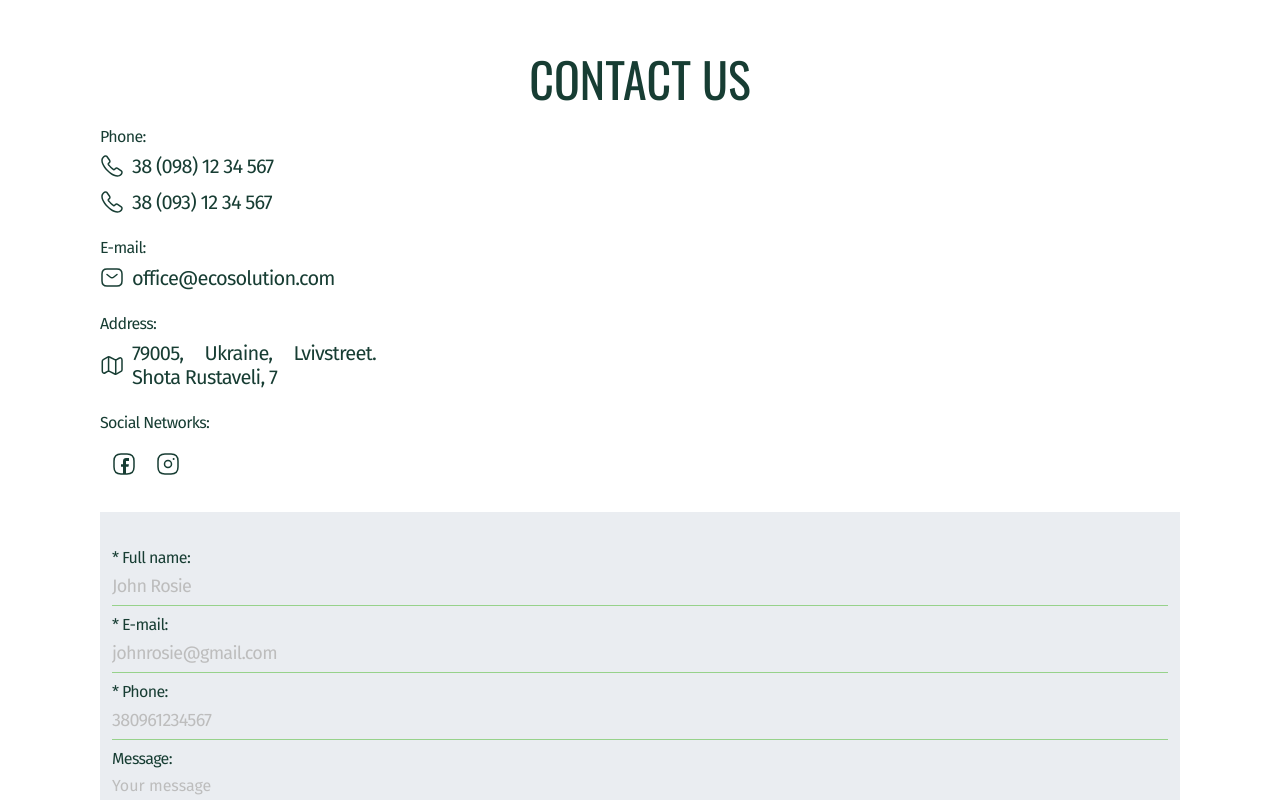
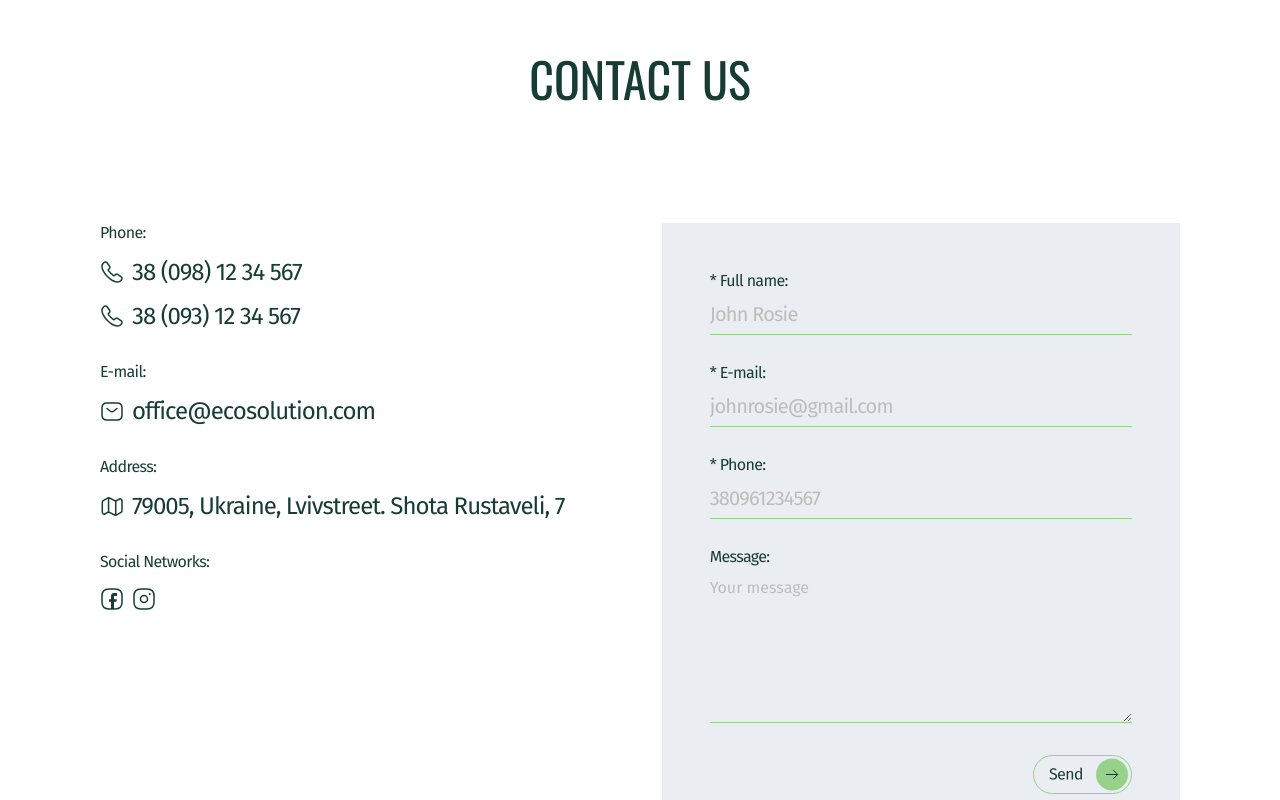
Before and after one commit to lksndr1/softryzen-ecosolution, a React (Create React App) app: page / in a window 1280 px wide. Shown: the part 4120-4920 px from the top of the page. Built offline with nearby package versions, Linux system fonts and the light colour scheme.

Commit message:
Done contact-us section, with all styles & media

```diff
--- a/src/components/contact-us/contact-us.css
+++ b/src/components/contact-us/contact-us.css
@@ -18,7 +18,7 @@
 }
 
 .contact-address-wrapper {
-    width: 244px;
+    width: 212px;
 }
 
 .socials-img {
@@ -56,7 +56,7 @@ input {
     color: #173d33;
     border-bottom: 1px solid #97d28b;
     padding: 8px 0;
-    margin-bottom: 9px;
+    margin-bottom: 28px;
 }
 
 .error-input input {
@@ -64,10 +64,10 @@ input {
 }
 
 textarea {
-    height: 147px;
+    height: 155px;
     border-bottom: 1px solid #97d28b;
     padding-top: 8px;
-    margin-bottom: 9px;
+    margin-bottom: 16px;
 }
 
 input::placeholder, textarea::placeholder {
@@ -93,13 +93,68 @@ input::placeholder, textarea::placeholder {
     height: 39px;
 }
 
+@media (min-width: 768px) {
+    .contact-us-heading {
+        margin-bottom: 40px;
+    }
+
+    .contacts-form-wrapper {
+        display: flex;
+        gap: 24px;
+    }
+
+    .contacts, .form {
+        width: 50%;
+    }
+
+    .form {
+        padding: 36px 24px;
+    }
+}
+
 @media (min-width: 1280px) {
 
-    /* input {
-        margin-bottom: 28px;
+    .contacts-form-wrapper {
+        gap: 48px;
+    }
+
+    .contact-us-heading {
+        margin-bottom: 120px;
+    }
+
+    .contact-address-wrapper {
+        width: 466px;
+    }
+
+    .img-value {
+        margin: 16px 0 32px;
+    }
+
+    .double-value{
+        margin-bottom: 12px;
+    }
+
+    .img-value p {
+        font-size: 24px;
+    }
+
+    .socials-img {
+        gap: 8px;
+        padding: 0;
+    }
+
+    .form {
+        padding: 48px;
+    }
+
+    input {
+        font-size: 20px;
+        padding-top: 12px;
     }
 
     textarea {
-        height: 149px;
-    } */
+        height: 157px;
+        margin-bottom: 32px;
+        padding-top: 12px;
+    }
 }
--- a/src/components/faq/faq.css
+++ b/src/components/faq/faq.css
@@ -75,6 +75,9 @@
         grid-area: 3 / 2 / 4 / 3;
         margin-top: auto;
         margin-bottom: 0;
+
+        width: 300px;
+        padding-left: 0px;
     }
 
     .question-block, .answer-block {
```
